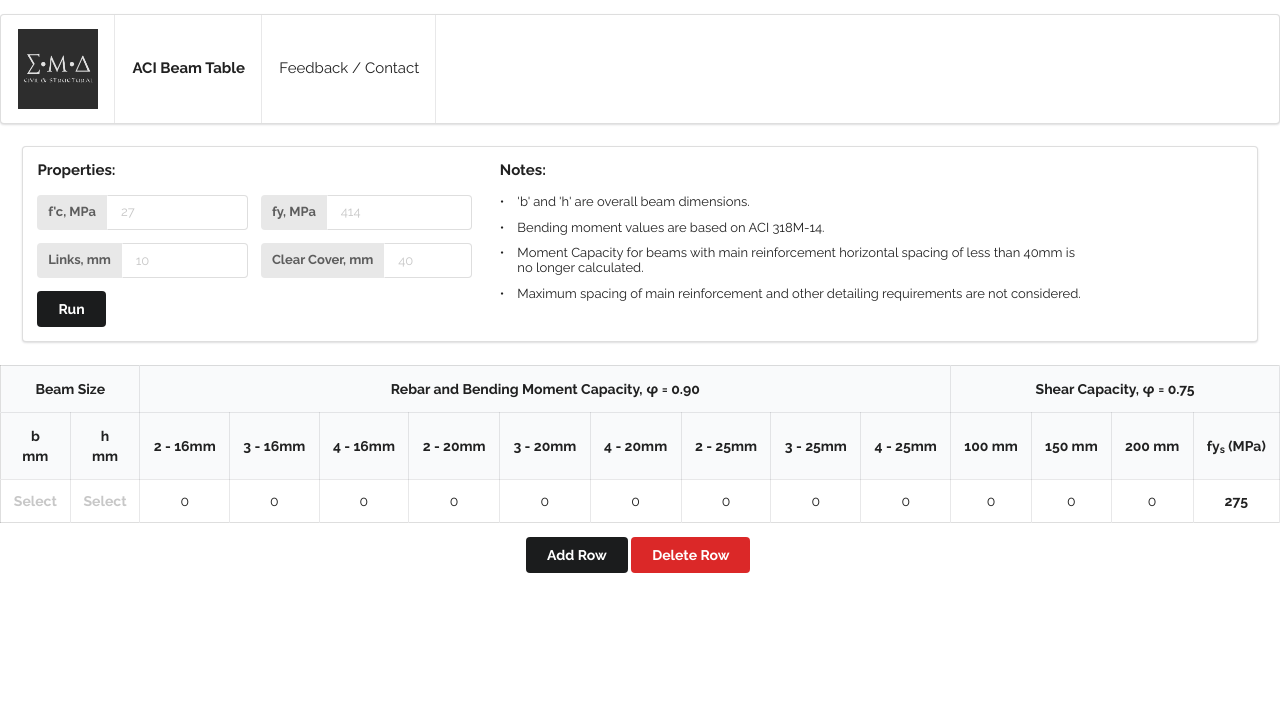
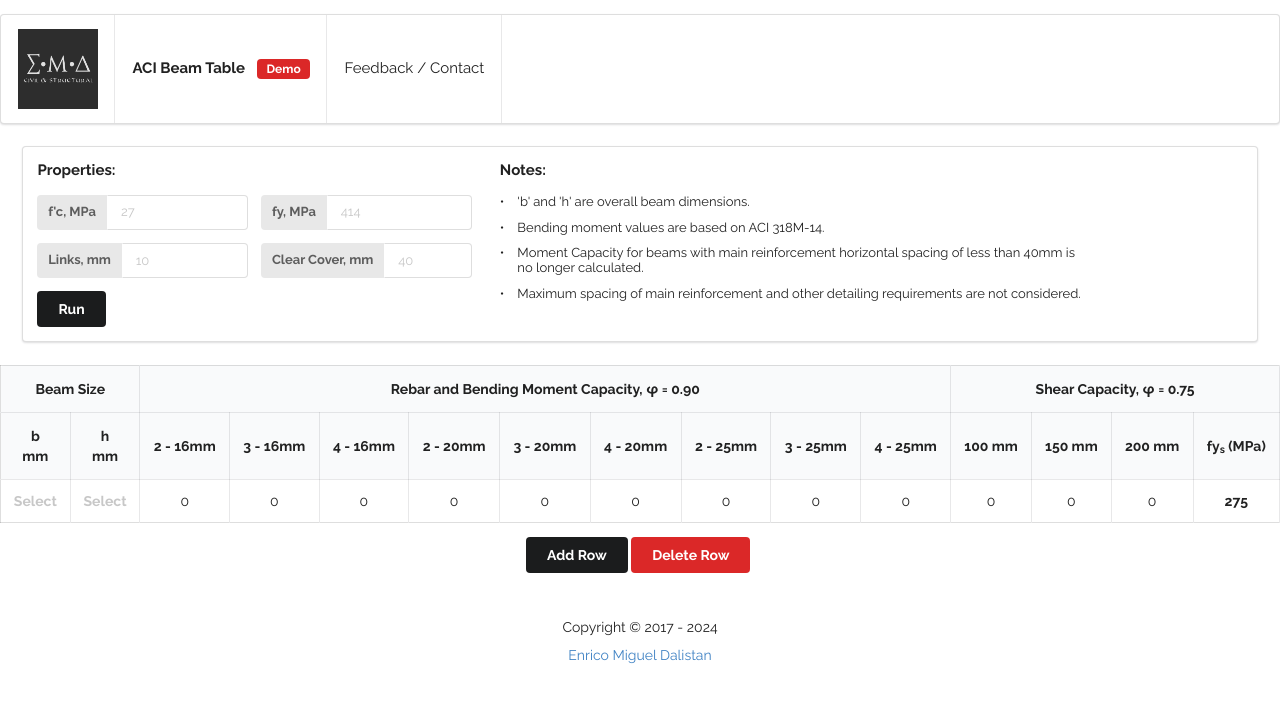
Before and after one commit to Icomanman/beam-table, a website with bundled scripts: page index.html in a window 1280 px wide. Built offline with nearby package versions, Linux system fonts and the light colour scheme; some icons are missing.

Commit message:
chore: footer update.

```diff
--- a/index.html
+++ b/index.html
@@ -45,7 +45,9 @@
          <img class="ui tiny image" src="./img/emd-inverted-logo-sq-2021.png" />
       </a>
       <!-- <div class="header item">E.M.D Civil & Structural</div> -->
-      <div class="header item">ACI Beam Table</div>
+      <div class="header item">ACI Beam Table
+         <div class="ui red label">Demo</div>
+      </div>
       <!-- <a class="item" href="http://emdengineers.com"> About Us </a> -->
       <a class="item" href="https://forms.gle/tghY28P2SaeBEXXD6"> Feedback / Contact </a>
    </nav>
@@ -127,12 +129,12 @@
          <div class="ui centered grid">
             <div class="row">
                <div class="ui relaxed list">
-                  <!-- <div class="item">
-                     All rights reserved, &copy; {{year}}<br>
-                  </div> -->
-                  <!-- <div class="item">
-                     <a href="">E.M.D Civil & Structural</a>
-                  </div> -->
+                  <div class="item">
+                     Copyright &copy; 2017 - {{year}}<br>
+                  </div>
+                  <div class="item">
+                     <a href="https://www.linkedin.com/in/enricomiguelldalistan/">Enrico Miguel Dalistan</a>
+                  </div>
                </div>
             </div>
          </div>
```
